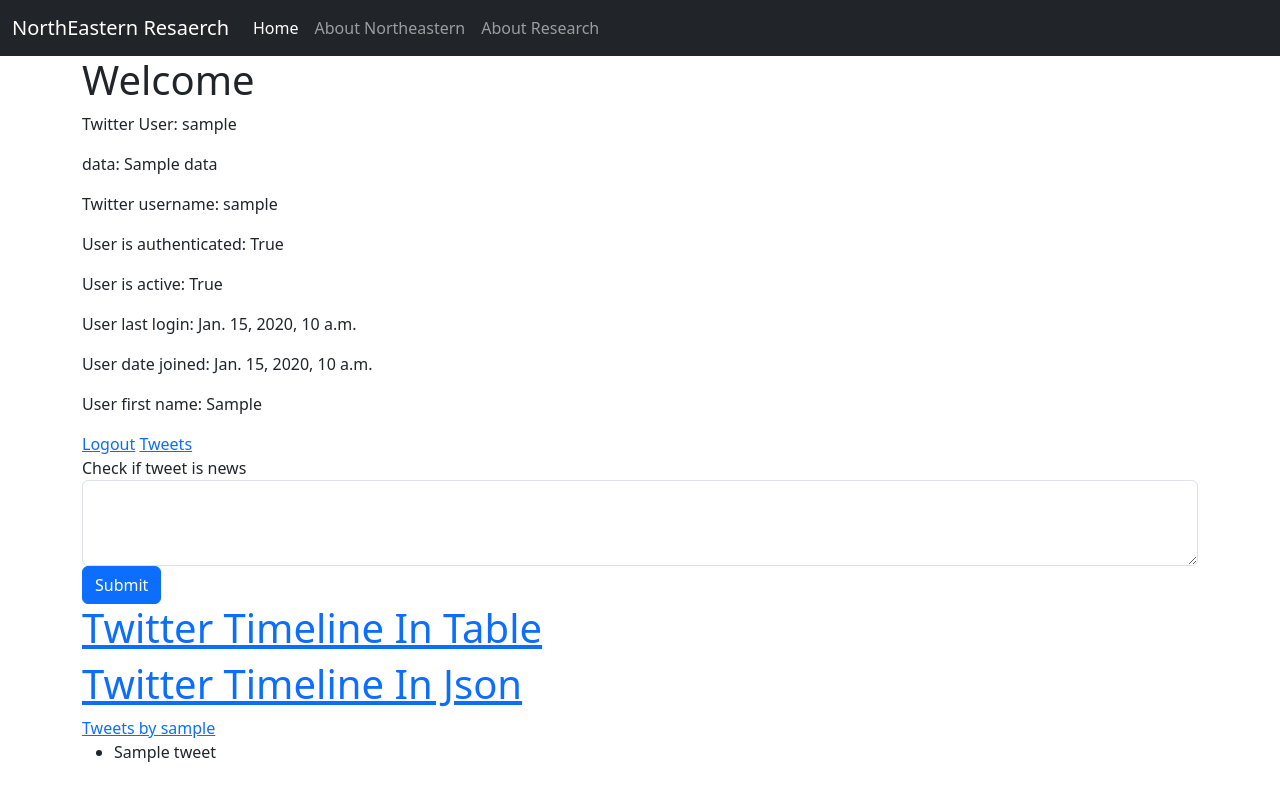
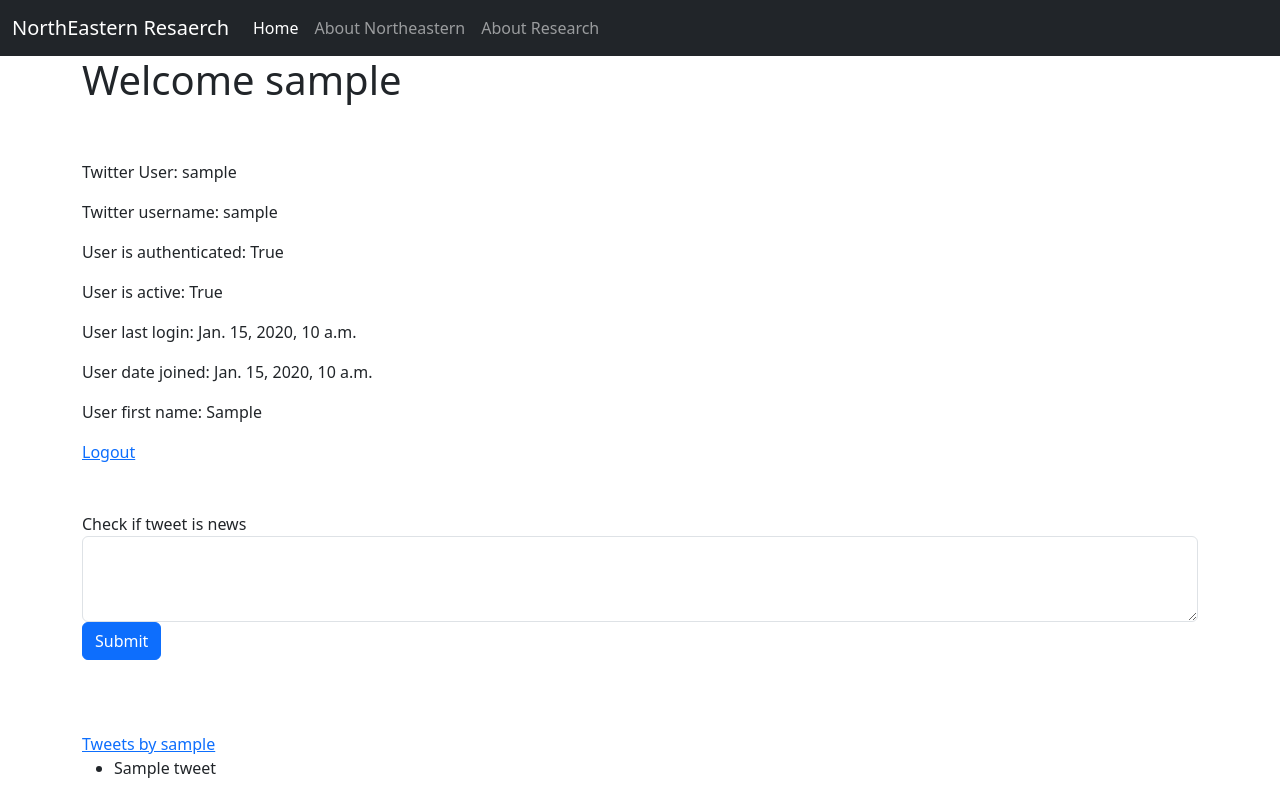
Before and after one commit to Kani35000/Research_Backend, a Django app: template authorization/templates/authorization/home.html in a window 1280 px wide. Run offline with Django 3.2, Linux system fonts and the light colour scheme; a user stored in the database is signed in; tables that the repository leaves empty hold one stand-in row (values such as "Sample post"); the template is opened without the code that fills it: most values are stand-ins (such as "Sample title", 1, 10 or a date in 2020); parts of the project's set-up code (start-up, migrations or seed data) failed here and were passed over; some libraries are stand-ins or nearby versions.

Commit message:
Another commit

```diff
--- a/authorization/templates/authorization/home.html
+++ b/authorization/templates/authorization/home.html
@@ -35,9 +35,12 @@
 <body>
 
   <div class="container">
-        <h1>Welcome</h1>
+        <h1>Welcome {{ user.username }}</h1>
+
+        <br>
+        <br>
         <p>Twitter User: {{ user }}</p>
-        <p>data: {{ data }}</p>
+
         {% comment %} <p>Twitter User id: {{ user.id }}</p> {% endcomment %}
         <p>Twitter username: {{ user.username }}</p>
         <p>User is authenticated: {{ user.is_authenticated }}</p>
@@ -46,9 +49,11 @@
         <p>User date joined: {{ user.date_joined }}</p>
         <p>User first name: {{ user.first_name }}</p>
         <a href="{% url 'twitter_logout' %}">Logout</a>
-        <a href='https://api.twitter.com/2/tweets'>Tweets</a>
+        {% comment %} <a href='https://api.twitter.com/2/tweets'>Tweets</a> {% endcomment %}
 
-
+        <br>
+        <br>
+        <br>
 
       <form action="/twitter_callback/" method="post">
         {% csrf_token %}
@@ -59,9 +64,10 @@
         <button type="submit" class="btn btn-primary">Submit</button>
       </form>
 
+      <br>
+      <br>
+      <br>
 
-    <a href=""><h1>Twitter Timeline In Table</h1></a>
-    <a href=""><h1>Twitter Timeline In Json</h1></a>
     <a class="twitter-timeline" href="https://twitter.com/{{ user.username }}?ref_src=twsrc%5Etfw">Tweets by {{ user.username }}</a> <script async src="https://platform.twitter.com/widgets.js" charset="utf-8"></script>
 
 
```
